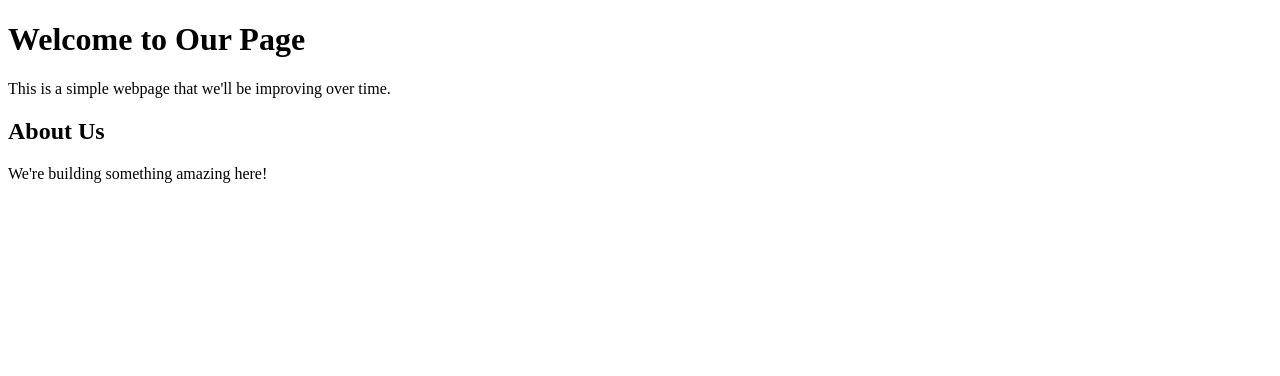
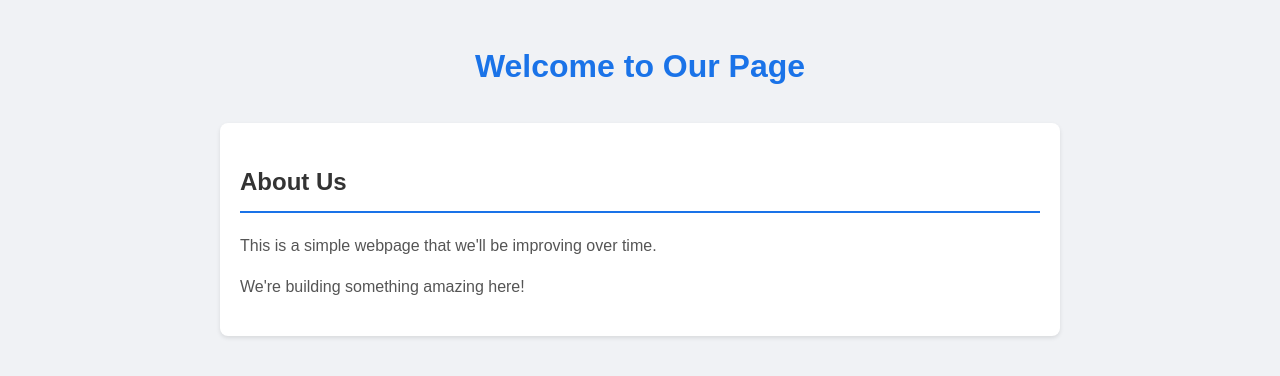
Before and after one commit to callieschneider/new-society-test, a plain HTML site: page index.html in a window 1280 px wide. Drawn offline with Linux system fonts and the light colour scheme.

Commit message:
Add CSS styling to the page

```diff
--- a/index.html
+++ b/index.html
@@ -4,12 +4,42 @@
     <meta charset="UTF-8">
     <meta name="viewport" content="width=device-width, initial-scale=1.0">
     <title>Welcome to New Society</title>
+    <style>
+        body {
+            font-family: Arial, sans-serif;
+            line-height: 1.6;
+            margin: 0;
+            padding: 20px;
+            background-color: #f0f2f5;
+        }
+        h1 {
+            color: #1a73e8;
+            text-align: center;
+            margin-bottom: 30px;
+        }
+        .content {
+            max-width: 800px;
+            margin: 0 auto;
+            background-color: white;
+            padding: 20px;
+            border-radius: 8px;
+            box-shadow: 0 2px 4px rgba(0,0,0,0.1);
+        }
+        h2 {
+            color: #333;
+            border-bottom: 2px solid #1a73e8;
+            padding-bottom: 10px;
+        }
+        p {
+            color: #555;
+        }
+    </style>
 </head>
 <body>
     <h1>Welcome to Our Page</h1>
-    <p>This is a simple webpage that we'll be improving over time.</p>
     <div class="content">
         <h2>About Us</h2>
+        <p>This is a simple webpage that we'll be improving over time.</p>
         <p>We're building something amazing here!</p>
     </div>
 </body>
```
